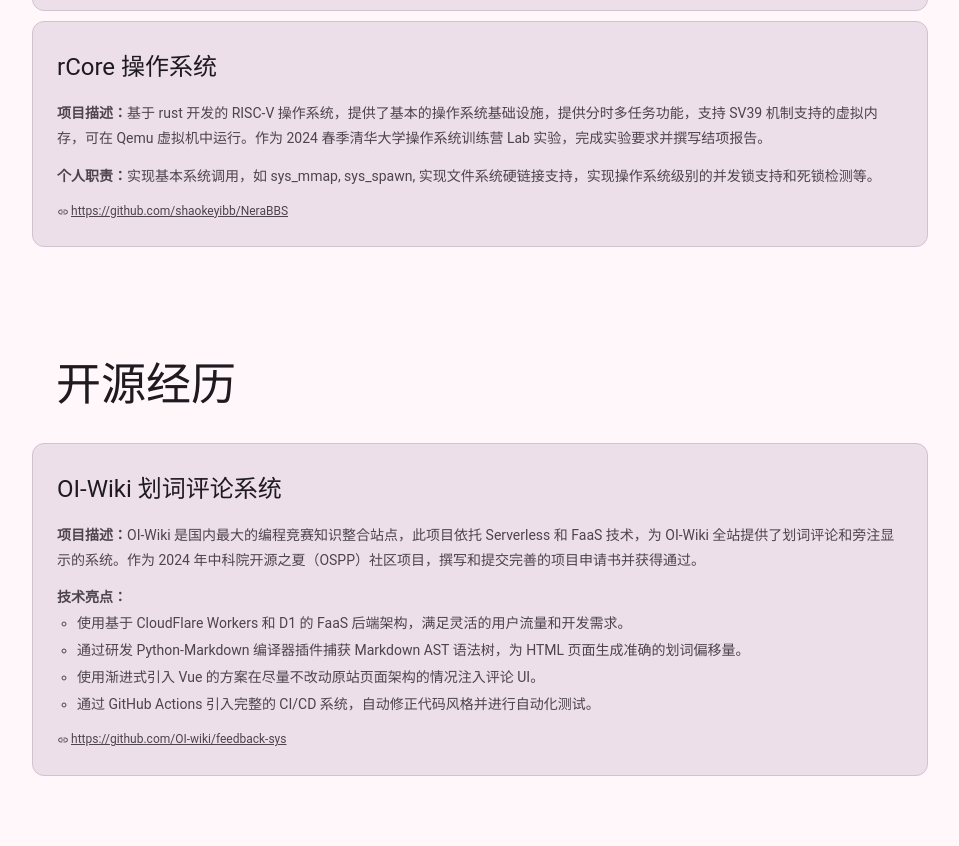
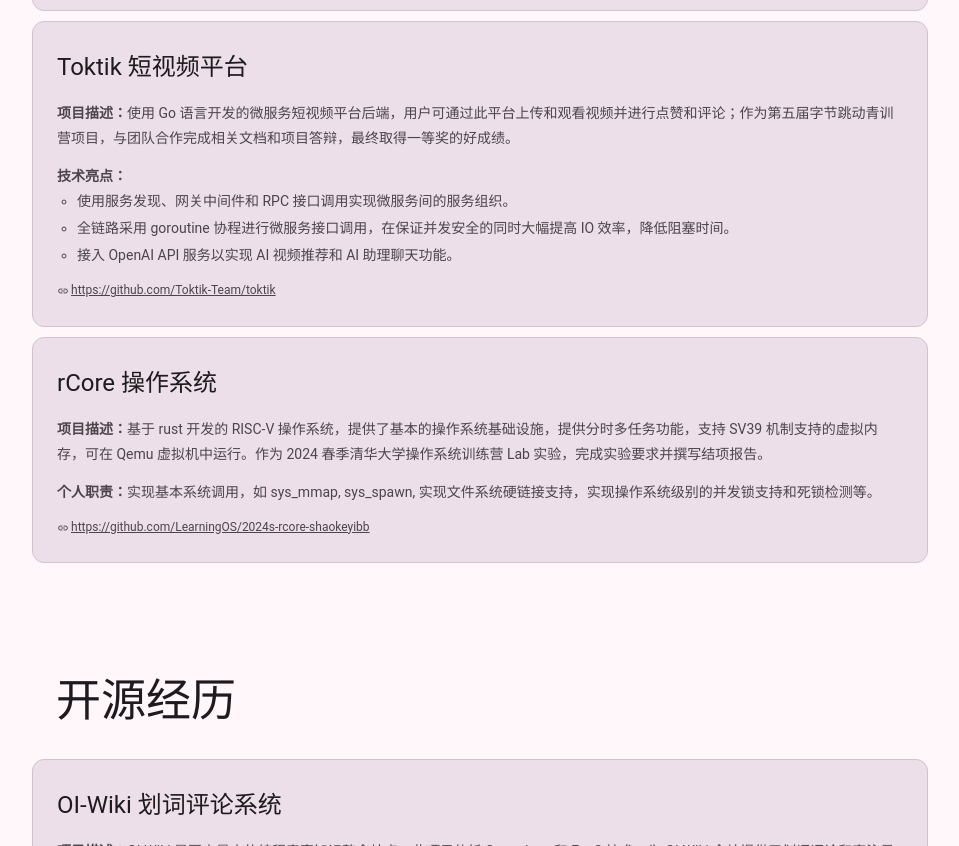
Before and after one commit to shaokeyibb/materialized-resume, a plain HTML site: page zh/index.html in a window 1280 px wide. Shown: the part 2518-3364 px from the top of the page, without its empty margins (160-1119 px from the left). Drawn offline with nearby package versions, Linux system fonts and the light colour scheme; a web font is replaced by a local one.

Commit message:
deploy: 83438d0a037c7d79a8e4f524014efb1b53e330ef

```diff
--- a/zh/index.html
+++ b/zh/index.html
@@ -216,6 +216,30 @@
                 <div class="project-item list-item card">
                     <div class="list-item-header-layout">
                         <div class="list-item-header-layout-left">
+                            <span class="list-item-headline headline-small">Toktik 短视频平台</span>
+                        </div>
+                    </div>
+                    <div class="list-item-content body-medium">
+                        <section>
+                            <b>项目描述：</b>使用 Go 语言开发的微服务短视频平台后端，用户可通过此平台上传和观看视频并进行点赞和评论；作为第五届字节跳动青训营项目，与团队合作完成相关文档和项目答辩，最终取得一等奖的好成绩。
+                        </section>
+                        <section>
+                            <b>技术亮点：</b>
+                            <ul>
+                                <li>使用服务发现、网关中间件和 RPC 接口调用实现微服务间的服务组织。</li>
+                                <li>全链路采用 goroutine 协程进行微服务接口调用，在保证并发安全的同时大幅提高 IO 效率，降低阻塞时间。</li>
+                                <li>接入 OpenAI API 服务以实现 AI 视频推荐和 AI 助理聊天功能。</li>
+                            </ul>
+                        </section>
+                    </div>
+                    <div class="list-item-link body-small">
+                        <span class="link-icon material-symbols-outlined">link</span>
+                        <a href="https://github.com/Toktik-Team/toktik">https://github.com/Toktik-Team/toktik</a>
+                    </div>
+                </div>
+                <div class="project-item list-item card">
+                    <div class="list-item-header-layout">
+                        <div class="list-item-header-layout-left">
                             <span class="list-item-headline headline-small">rCore 操作系统</span>
                         </div>
                     </div>
@@ -229,7 +253,7 @@
                     </div>
                     <div class="list-item-link body-small">
                         <span class="link-icon material-symbols-outlined">link</span>
-                        <a href="https://github.com/shaokeyibb/NeraBBS">https://github.com/shaokeyibb/NeraBBS</a>
+                        <a href="https://github.com/LearningOS/2024s-rcore-shaokeyibb">https://github.com/LearningOS/2024s-rcore-shaokeyibb</a>
                     </div>
                 </div>
             </div>
```
